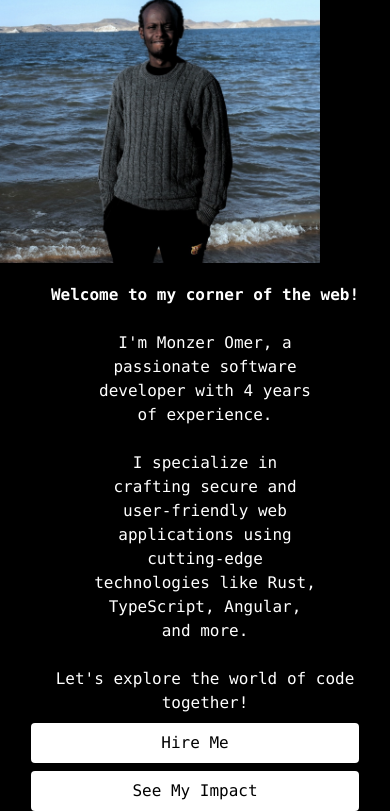
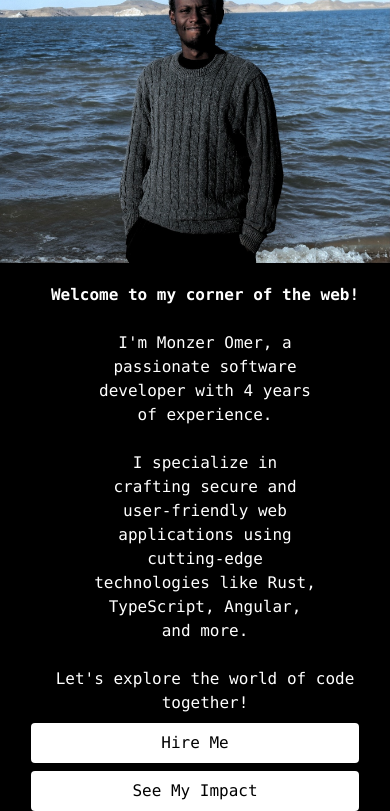
Before and after one commit to monzeromer-lab/monzeromer-lab.github.io, a website: page index.html in a window 390 px wide. Shown: the part 57-868 px from the top of the page. Drawn offline with nearby package versions, Linux system fonts and the light colour scheme.

Commit message:
fixed cover image size on mobile screen

```diff
--- a/index.html
+++ b/index.html
@@ -42,7 +42,7 @@
       </div>
     </div>
     <div class="w-full md:w-4/12 h-80 md:h-auto relative">
-          <img class="object-cover h-full" src="./assets/cover.jpg" alt="monzer omer photo">
+          <img class="object-cover h-full w-full" src="./assets/cover.jpg" alt="monzer omer photo">
           <a href="https://twitter.com/monzersmiledev" class="absolute h-8 w-8 top-2 right-2"><img src="./assets/x-logo-black.png" alt="@monzersmiledev" title="@monzersmiledev"></a>
     </div>
   </div>
```
